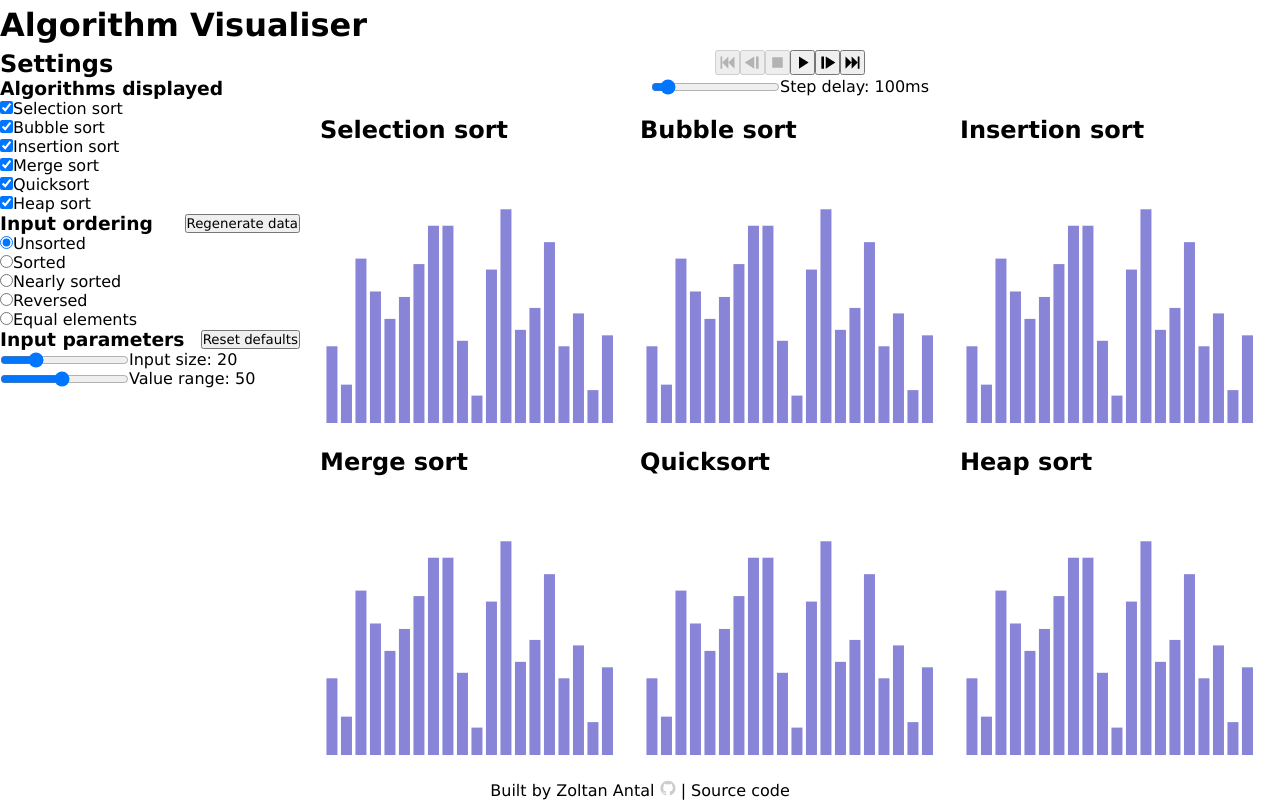
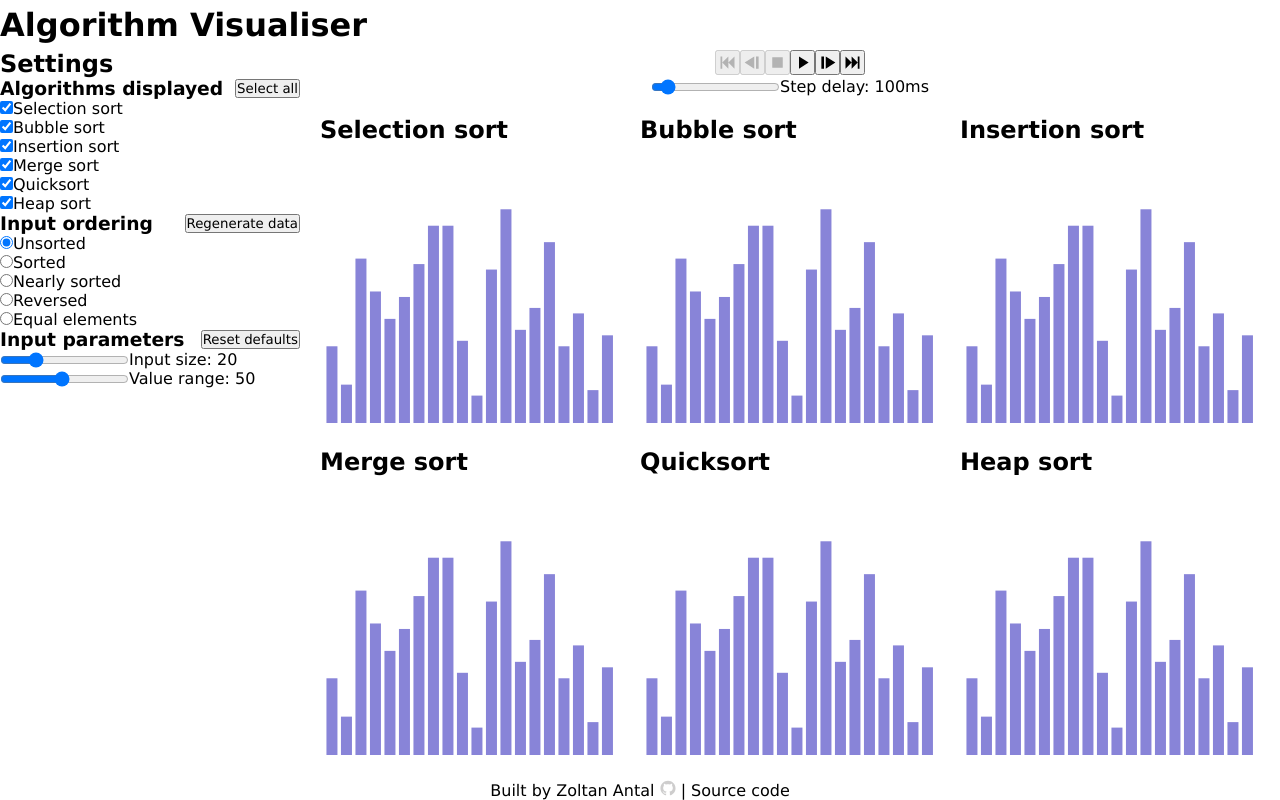
Before and after one commit to zoltan-antal/algorithm-visualiser, a React (Vite) app: page / in a window 1280 px wide. Built offline with nearby package versions, Linux system fonts and the light colour scheme.

Commit message:
Add "select all" button to algorithms displayed selector

```diff
--- a/src/App.tsx
+++ b/src/App.tsx
@@ -55,7 +55,6 @@ function App() {
       <Header></Header>
       <Aside
         processing={processing}
-        algorithmNames={algorithmNames}
         arraySize={arraySize}
         setArraySize={setArraySize}
         maxValue={maxValue}
--- a/src/components/Aside/index.tsx
+++ b/src/components/Aside/index.tsx
@@ -7,12 +7,12 @@ import ARRAY_SIZE from '../../constants/arraySize.ts';
 import VALUE_RANGE from '../../constants/valueRange.ts';
 
 import algorithms from '../../algorithms';
+import { algorithmNames } from '../../algorithms';
 
 import Slider from '../Slider';
 
 interface AsideProps {
   processing: boolean;
-  algorithmNames: string[];
   arraySize: number;
   setArraySize: React.Dispatch<React.SetStateAction<number>>;
   maxValue: number;
@@ -26,7 +26,6 @@ interface AsideProps {
 
 const Aside = ({
   processing,
-  algorithmNames,
   arraySize,
   setArraySize,
   maxValue,
@@ -43,6 +42,11 @@ const Aside = ({
       <div className="section" id="algorithms-displayed">
         <div className="header">
           <h3 className="title">Algorithms displayed</h3>
+          <button
+            onClick={() => setSelectedAlgorithms(new Set(algorithmNames))}
+          >
+            Select all
+          </button>
         </div>
         <div className="items">
           {algorithmNames.map((algorithmName) => (
```
